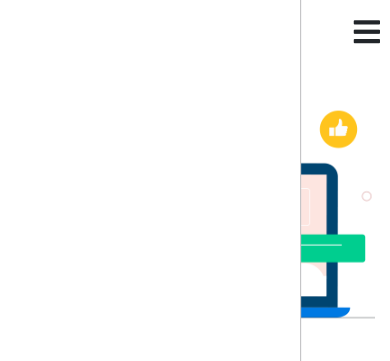
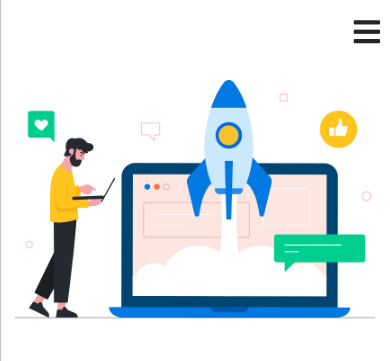
Before and after one commit to Nguyenhieploi/Seowebsite, a plain HTML site: page index.html in a window 390 px wide. Shown: the top 361 px of the page. Drawn offline with nearby package versions, Linux system fonts and the light colour scheme.

Commit message:
Update responsive.css

```diff
--- a/responsive.css
+++ b/responsive.css
@@ -27,6 +27,7 @@
         display: block;
     width: 300px;
     transition: all 0.3s ease 0s;
+         transform: translateX(-100%);
     }
     .toggle{
         display: block;
```
